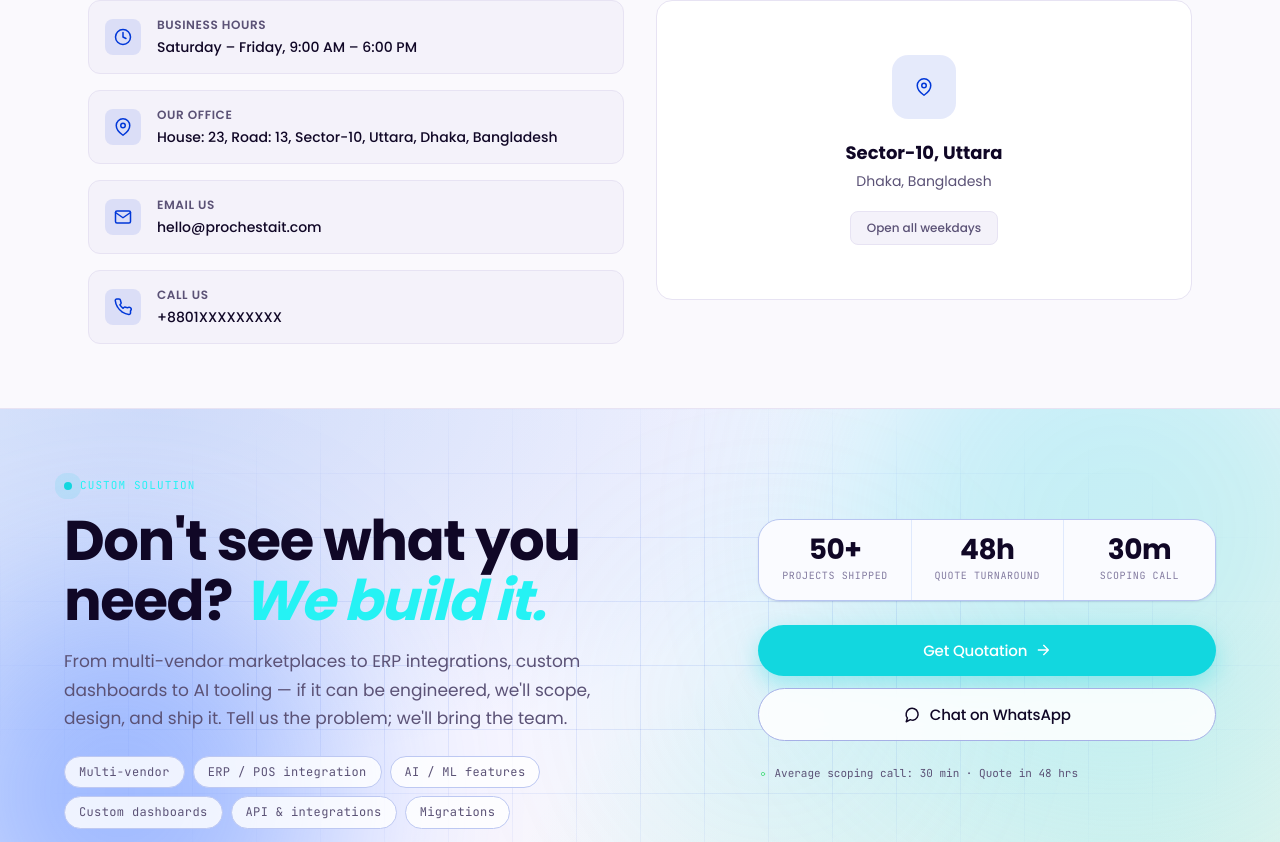
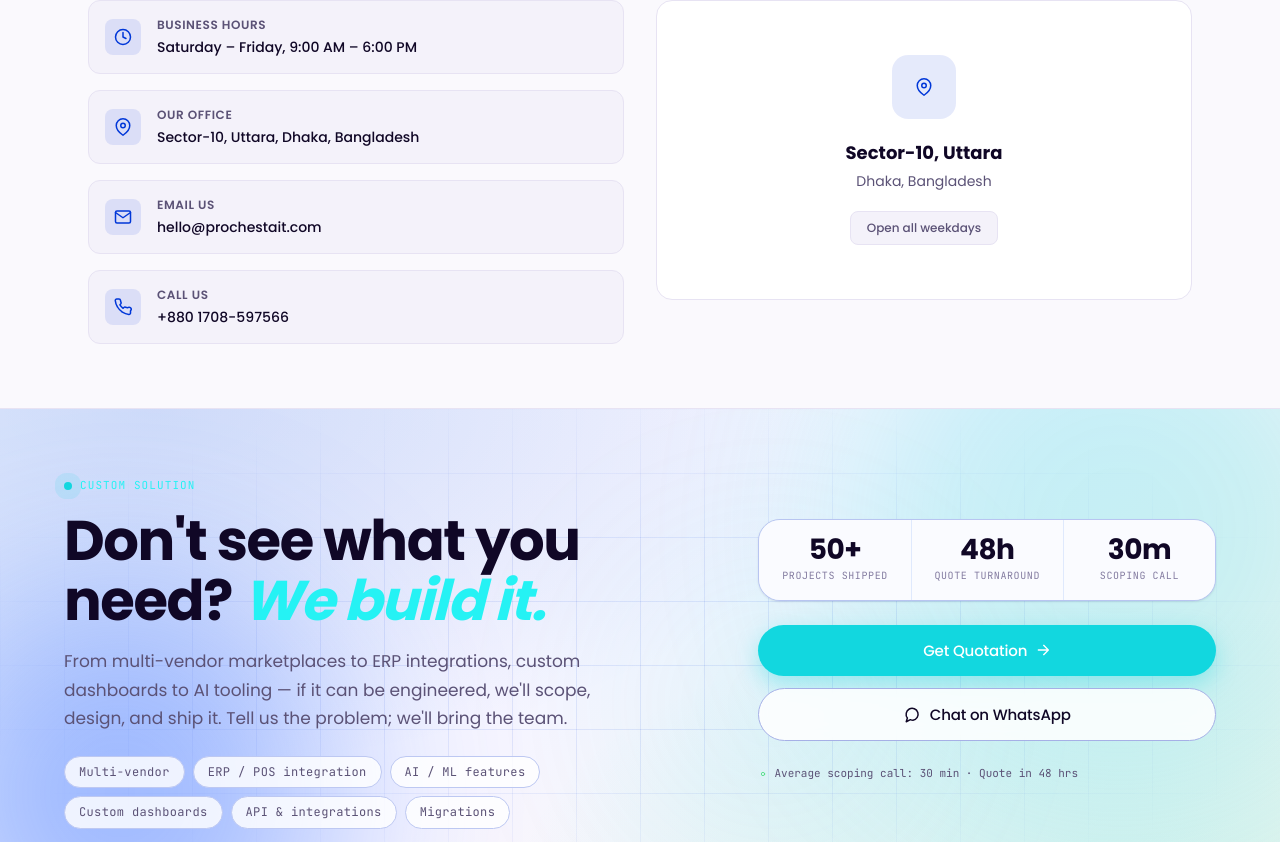
Before and after one commit to MdRaisulIslam02/prochestait-protfolio, a Next.js app: page /about in a window 1280 px wide. Shown: the part 4515-5357 px from the top of the page. Built offline with nearby package versions, Linux system fonts and the light colour scheme; no server answers.

Commit message:
Added footer address info

```diff
--- a/components/Footer.tsx
+++ b/components/Footer.tsx
@@ -143,7 +143,7 @@ export default function Footer() {
                   />
                 </span>
                 <div className="footer-contact-body">
-                  <span>{t('footer.office.address.line1')} {t('footer.office.address.line2')}</span>
+                  <span>{t('footer.office.address.line2')}</span>
                   <span>{t('footer.office.address.line3')}</span>
                 </div>
               </div>
--- a/i18n/messages.ts
+++ b/i18n/messages.ts
@@ -456,7 +456,7 @@ export const messages: Record<Locale, MessageTree> = {
       office: {
         title: "Office",
         address: {
-          line1: "House: 23, Road: 13,",
+          line1: "",
           line2: "Sector-10, Uttara,",
           line3: "Dhaka, Bangladesh",
         },
@@ -1230,9 +1230,9 @@ export const messages: Record<Locale, MessageTree> = {
       office: {
         title: "অফিস",
         address: {
-          line1: "বাড়ি: ২৩, রোড: ১৩,",
-          line2: "সেক্টর-১০, উত্তরা,",
-          line3: "ঢাকা, বাংলাদেশ",
+          line1: "",
+          line2: "Sector-10, Uttara,",
+          line3: "Dhaka, Bangladesh",
         },
         helpline: "হেল্পলাইন",
         emailLabel: "ইমেইল",
--- a/lib/about-fallback.ts
+++ b/lib/about-fallback.ts
@@ -20,10 +20,10 @@ export const STATIC_ABOUT: AboutSetting = {
   clients_count: '1200+',
   years_count: '8+',
   retention_rate: '98%',
-  phone: '+8801XXXXXXXXX',
+  phone: '+880 1708-597566',
   email: 'hello@prochestait.com',
-  office_address_en: 'House: 23, Road: 13, Sector-10, Uttara, Dhaka, Bangladesh',
-  office_address_bn: 'বাড়ি: ২৩, রোড: ১৩, সেক্টর-১০, উত্তরা, ঢাকা, বাংলাদেশ',
+  office_address_en: 'Sector-10, Uttara, Dhaka, Bangladesh',
+  office_address_bn: 'সেক্টর-১০, উত্তরা, ঢাকা, বাংলাদেশ',
   business_hours_en: 'Saturday – Friday, 9:00 AM – 6:00 PM',
   business_hours_bn: 'শনিবার – শুক্রবার, সকাল ৯:০০ – সন্ধ্যা ৬:০০',
   map_embed_url: null,
--- a/lib/contact-fallback.ts
+++ b/lib/contact-fallback.ts
@@ -8,12 +8,12 @@ export const STATIC_CONTACT: ContactSetting = {
     "Have a project in mind? Tell us about it — we'll get back to you within 24 hours with a clear plan and honest pricing.",
   hero_description_bn:
     'মনে কোনো প্রজেক্ট আছে? আমাদের জানান — ২৪ ঘণ্টার মধ্যে স্পষ্ট পরিকল্পনা ও সৎ মূল্য নিয়ে আমরা ফিরব।',
-  phone: '+8801XXXXXXXXX',
-  whatsapp: '+8801XXXXXXXXX',
+  phone: '+8801708597566',
+  whatsapp: '+8801708597566',
   email: 'hello@prochestait.com',
   facebook_messenger_url: null,
-  office_address_en: 'House: 23, Road: 13, Sector-10, Uttara, Dhaka, Bangladesh',
-  office_address_bn: 'বাড়ি: ২৩, রোড: ১৩, সেক্টর-১০, উত্তরা, ঢাকা, বাংলাদেশ',
+  office_address_en: 'Sector-10, Uttara, Dhaka, Bangladesh',
+  office_address_bn: 'সেক্টর-১০, উত্তরা, ঢাকা, বাংলাদেশ',
   business_hours_en: 'Saturday – Friday, 9:00 AM – 6:00 PM',
   business_hours_bn: 'শনিবার – শুক্রবার, সকাল ৯:০০ – সন্ধ্যা ৬:০০',
   map_embed_url: null,
```
